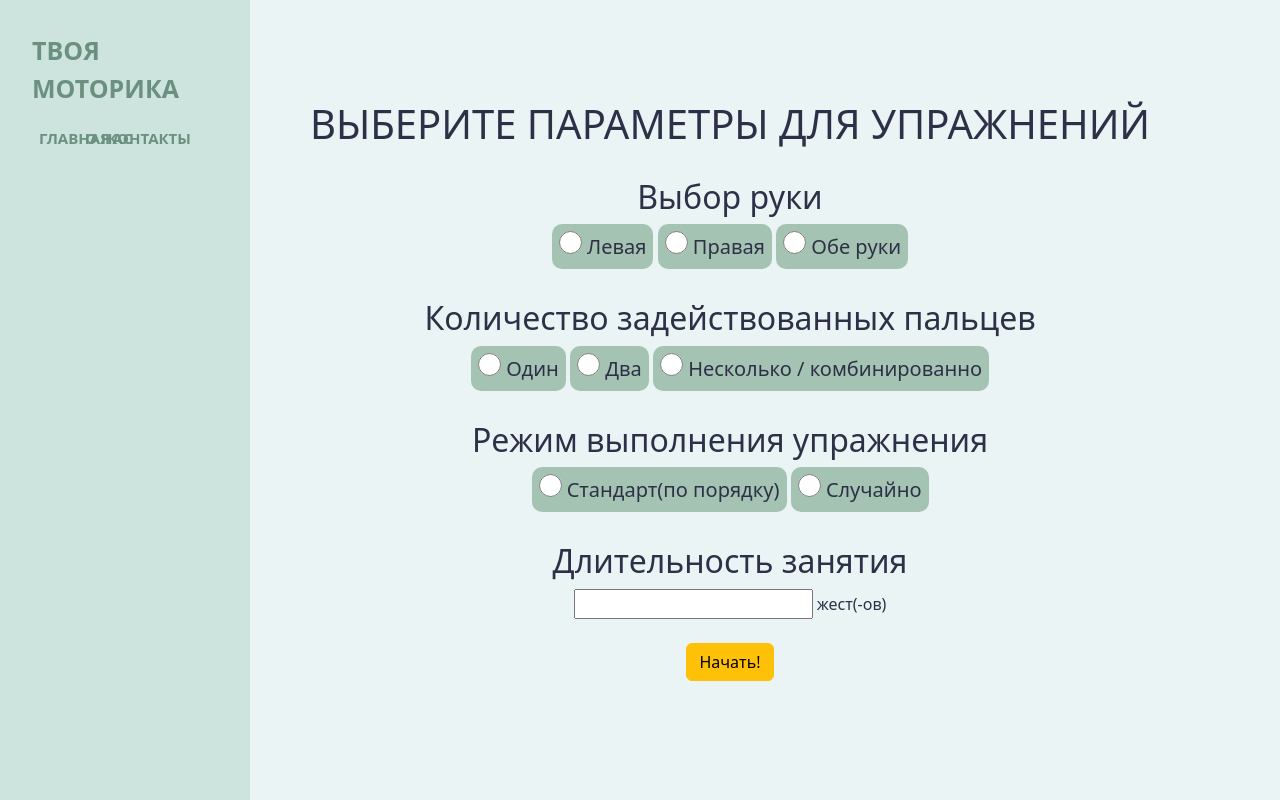
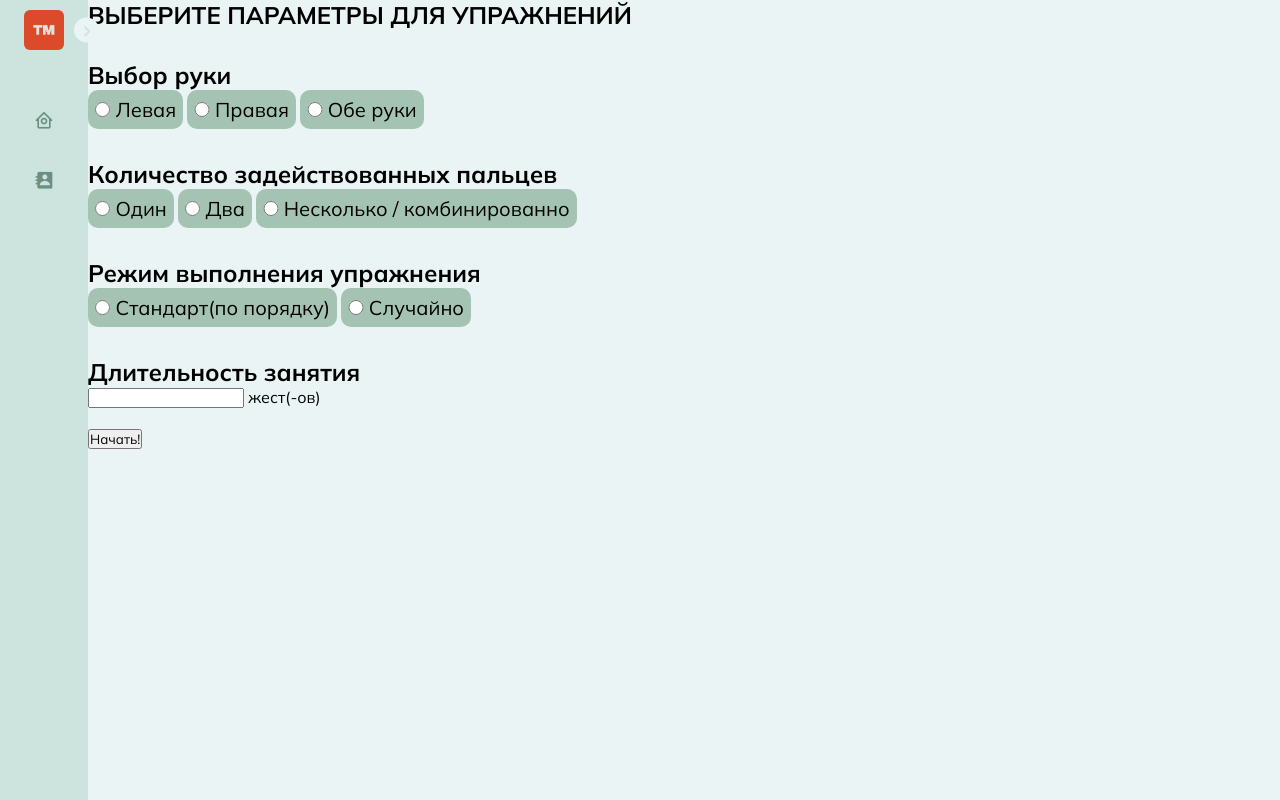
Before and after one commit to KatherineMarakhova/hand_gesture_project, a Django app: page /form_config/ in a window 1280 px wide. Run offline with Django 5.2, Linux system fonts and the light colour scheme.

Commit message:
добавлен сайдбар с кнопкой для закрытия меню

```diff
--- a/form_config/templates/form_config/configpage.html
+++ b/form_config/templates/form_config/configpage.html
@@ -1,4 +1,4 @@
-{% extends 'main/layout.html' %}
+{% extends 'main/base.html' %}
 {% load static %}
 {% block title %}Config page{% endblock %}
 
--- a/hand_gesture/static/hand_gesture/css/style.css
+++ b/hand_gesture/static/hand_gesture/css/style.css
@@ -65,6 +65,10 @@
     height: auto; /* Сохраните пропорции изображения */
 }
 
+.image{
+    border-radius:6px;
+}
+
 @keyframes show {
     from {
         opacity: 0;
--- a/hand_gesture/templates/hand_gesture/ex_gesture.html
+++ b/hand_gesture/templates/hand_gesture/ex_gesture.html
@@ -1,4 +1,4 @@
-{% extends 'main/layout.html' %}
+{% extends 'main/base.html' %}
 {% load static %}
 {% block head %}
 <meta charset="UTF-8">
@@ -14,7 +14,7 @@
         <p id="exslist">Список упражнений :</p>
         <p id="output"></p>
         <p id="nextval"></p>
-        <div id="image-container"></div>
+        <div id="image-container" class="image"></div>
         <p id="result"></p>
     </div>
     <div id="notification"></div>
--- a/main/static/main/css/main.css
+++ /dev/null
@@ -1,57 +0,0 @@
-body{
-    background: #EAF4F4;
-}
-
-aside{
-    float: left;
-    background: #CCE3DE;
-/*    width: 15%;*/
-    left: -250px;
-    width: 250px;
-    padding: 2.5%;
-    height: 100vh;
-    color: #6B9080;
-}
-
-aside .logo{
-    font-size: 25px;
-    text-transform: uppercase;
-    font-weight: bold;
-}
-
-aside ul{
-    list-style: none;
-}
-
-aside ul li{
-    color: #6B9080;
-    font-size: 15px;
-    text-transform: uppercase;
-    font-weight: bold;
-    display: block;
-    margin-top: 20px;
-    margin-left: -25px;
-    float: left;
-
-    overflow: auto;
-    transition: transform .6s
-}
-
-aside ul li:hover, aside ul a:hover{
-    color: #4D6A6D;
-    text-decoration: none;
-    transform: scale(1.05);
-}
-
-main .features{
-    float: left;
-    color: #2D3047;
-    margin-top: 100px;
-    text-align: center;
-    width: 75%;
-}
-
-main .features p{
-    max-width: 400px;
-    margin: 20px auto;
-}
--- /dev/null
+++ b/main/static/main/css/style.css
@@ -0,0 +1,208 @@
+/*@import url('https://fonts.googleapis.com/css2?family=Poppins:wght@300;400;500;600;700&display=swap');*/
+@import url('https://fonts.googleapis.com/css2?family=Mulish:ital,wght@0,200..1000;1,200..1000&display=swap');
+
+*{
+    font-family: "Mulish", serif;
+    margin: 0;
+    padding: 0;
+    box-sizing: border-box;
+}
+
+:root{
+    --body-color: #EAF4F4;
+    --sidebar-color: #CCE3DE;
+    --primary-color: #EAF4F4;
+    --primary-color-light: #6B9080;
+    --toggle-color: #EAF4F4;
+    --text-color: #6B9080;
+
+    --tran-02: all 0.2s ease;
+    --tran-03: all 0.3s ease;
+    --tran-04: all 0.4s ease;
+    --tran-05: all 0.5s ease;
+}
+
+body{
+    height: 100vh;
+    background: var(--body-color);
+}
+
+/* ===== Sidebar ===== */
+.sidebar{
+    position: fixed;
+    top: 0;
+    left: 0;
+    height: 100%;
+    width: 270px;
+    padding: 10px 14px;
+    background: var(--sidebar-color);
+    transition: var(--tran-05);
+    z-index: 100;
+}
+
+.sidebar.close{
+    width: 88px;
+}
+
+/* ===== Reusable CSS ===== */
+.sidebar .text{
+    font-size: 18px;
+    font-weight: 700;
+    color: var(--text-color);
+    transition: var(--tran-03);
+    white-space: nowrap;
+    opacity: 1;
+}
+
+.sidebar.close .text{
+    opacity: 0;
+}
+
+.sidebar .image{
+    min-width: 60px;
+    display: flex;
+    align-items: center;
+    justify-content: center;
+}
+
+.sidebar li{
+    height: 50px;
+    margin-top: 10px;
+    list-style: none;
+    display: flex;
+    align-items: center;
+}
+
+.sidebar li .icon{
+    display: flex;
+    align-items: center;
+    justify-content: center;
+    min-width: 60px;
+    font-size: 20px;
+}
+
+.sidebar li .icon,
+.sidebar li .text
+{
+    color: var(--text-color);
+    transition: var(--tran-02);
+}
+
+.sidebar header{
+    position: relative;
+}
+
+.sidebar .image-text img{
+    width: 40px;
+    border-radius: 6px;
+}
+
+.sidebar header .image-text{
+    display: flex;
+    align-items: center;
+}
+
+header .image-text .header-text{
+    display: flex;
+    flex-direction: column;
+}
+
+.header-text .name{
+    font-weight: 700;
+    font-size: 20px;
+    color: var(--primary-color-light);
+}
+
+.sidebar header .toggle{
+    position: absolute;
+    top: 50%;
+    right: -25px;
+    transform: translateY(-50%) rotate(180deg);
+    height: 25px;
+    width: 25px;
+    background: var(--primary-color);
+    display: flex;
+    align-items: center;
+    justify-content: center;
+    border-radius: 50%;
+    color: var(--sidebar-color);
+    font-size: 22px;
+    transition: var(--tran-03);
+}
+
+.sidebar.close header .toggle{
+    transform: translateY(-50%);
+}
+
+.sidebar .menu{
+    margin-top: 35px;
+}
+
+.sidebar li a{
+    height: 100%;
+    width: 100%;
+    text-decoration: none;
+    display: flex;
+    align-items: center;
+    border-radius: 6px;
+    transition: var(--tran-04);
+}
+
+.sidebar li a:hover{
+    background: var(--primary-color);
+}
+
+.sidebar li a:hover .icon,
+.sidebar li a:hover .text{
+    color: var(--sidebar-color);
+}
+
+.sidebar .menu-bar{
+    height: calc(100% - 50px);
+    display: flex;
+    flex-direction: column;
+    justify-content: space-between;
+}
+
+.home{
+    position:relative;
+    height:100vh;
+    left: 250px;
+    width: calc(100% - 250px);
+    background: var(--body-color);
+    transition: var(--tran-05);
+}
+
+.home .text{
+    font-size: 30px;
+    font-weight: 500;
+    color: var(--text-color);
+    padding: 8px 40px;
+}
+
+.sidebar.close ~ .home{
+    left: 88px;
+    width: calc(100% - 88px);
+}
+
+/*===== HOME SECTION =====*/
+.home{
+    position: relative;
+    left: 250px;
+    height: 100vh;
+    width: calc(100% - 250px);
+    background: var(--body-color);
+    transition: var(--tran-05);
+}
+
+.sidebar.close ~ .home{
+    height: 88vh;
+    width: calc(100% - 88px);
+}
+
+.home .text{
+    font-size: 30px;
+    font-weight: 500;
+    color: var(--text-color);
+    padding: 8px 40px;
+}
--- /dev/null
+++ b/main/static/main/js/script.js
@@ -0,0 +1,7 @@
+const body = document.querySelector("body"),
+      sidebar = document.querySelector(".sidebar"),
+      toggle = document.querySelector(".toggle");
+
+toggle.addEventListener("click", () =>{
+    sidebar.classList.toggle("close");
+});
--- a/main/templates/main/about.html
+++ b/main/templates/main/about.html
@@ -1,4 +1,4 @@
-{% extends 'main/layout.html' %}
+{% extends 'main/base.html' %}
 
 {% block title %}About page{% endblock %}
 
--- /dev/null
+++ b/main/templates/main/base.html
@@ -0,0 +1,58 @@
+<!DOCTYPE html>
+{% load static %}
+<html lang="ru">
+<head>
+    <meta charset="UTF-8">
+    <meta name="viewport" content="width=device-width, initial-scale=1.0">
+    <link href='https://unpkg.com/boxicons@2.1.4/css/boxicons.min.css' rel='stylesheet'>
+    <link rel="stylesheet" href="{% static 'main/css/style.css' %}">
+
+    <title>{% block title %}{% endblock %}</title>
+    {% block head %}
+    {% endblock %}
+</head>
+<body>
+    <nav class="sidebar close">
+        <header>
+            <div class="image-text">
+                <span class="image">
+                    <img src="{% static 'main/img/logo.png' %}" alt="logo">
+                </span>
+
+                <div class="text header-text">
+                    <span class="name">ТВОЯ МОТОРИКА</span>
+                </div>
+                <i class='bx bx-chevron-right toggle'></i>
+            </div>
+        </header>
+        <div class="menu-bar">
+            <div class="menu">
+                <ul class="menu-links">
+                    <li class="nav-link">
+                        <a href="{% url 'homepage' %}">
+                            <i class='bx bx-home-circle icon' ></i>
+                            <span class="text nav-text">Главная страница</span>
+                        </a>
+                    </li>
+                    <li class="nav-link">
+                        <a href="{% url 'aboutpage' %}">
+                            <i class='bx bxs-contact icon'></i>
+                            <span class="text nav-text">Контакты</span>
+                        </a>
+                    </li>
+                </ul>
+            </div>
+        </div>
+    </nav>
+
+    <script src="{% static 'main/js/script.js' %}"></script>
+
+
+    <section class="home">
+<!--        <div class="text">Some text</div>-->
+        {% block content %}
+        {% endblock %}
+    </section>
+
+</body>
+</html>
--- a/main/templates/main/index.html
+++ b/main/templates/main/index.html
@@ -1,10 +1,10 @@
-{% extends 'main/layout.html' %}
+{% extends 'main/base.html' %}
 
 {% block title %}Main page{% endblock %}
 
 {% block content %}
 
-<div class="features">
+<div class="text">
     <h1>Добро пожаловать!</h1>
     <p>
         Сайт Твоя Моторика - это бесплатный интерактивный инструмент для проработки мелкой моторики рук.
--- a/main/templates/main/layout.html
+++ b/main/templates/main/layout_old.html
@@ -1,5 +1,5 @@
+<!DOCTYPE html>
 {% load static %}
-<!DOCTYPE html>
 <html lang="ru">
 <head>
     <meta charset="UTF-8">
@@ -13,13 +13,30 @@
     {% endblock %}
 </head>
 <body>
+
     <aside id="aside-bar">
         <span class="logo">Твоя моторика</span>
         <ul>
-            <a href="{% url 'homepage' %}"><li><i class="fa-solid fa-house"></i> Главная </li></a>
-            <a href="{% url 'aboutpage' %}"><li><i class="fa-solid fa-people-roof"></i> О нас </li></a>
-            <a href=""><li><i class="fa-solid fa-address-card"></i> Контакты </li></a>
-        </ul>
+        <li class="nav-item">
+            <a href="{% url 'homepage' %}" class="nav-link">
+                <i class="fa-solid fa-house"></i>
+                Главная
+            </a>
+        </li>
+
+        <li class="nav-item">
+            <a href="{% url 'aboutpage' %}" class="nav-link">
+                <i class="fa-solid fa-people-roof"></i>
+                О нас
+            </a>
+        </li>
+        <li class="nav-item">
+            <a href="{% url 'aboutpage' %}" class="nav-link">
+                <i class="fa-solid fa-address-card"></i>
+                Контакты
+            </a>
+        </li>
+    </ul>
     </aside>
 
     <main>
```
Also changed, not shown: main/static/main/img/logo.png (added).
